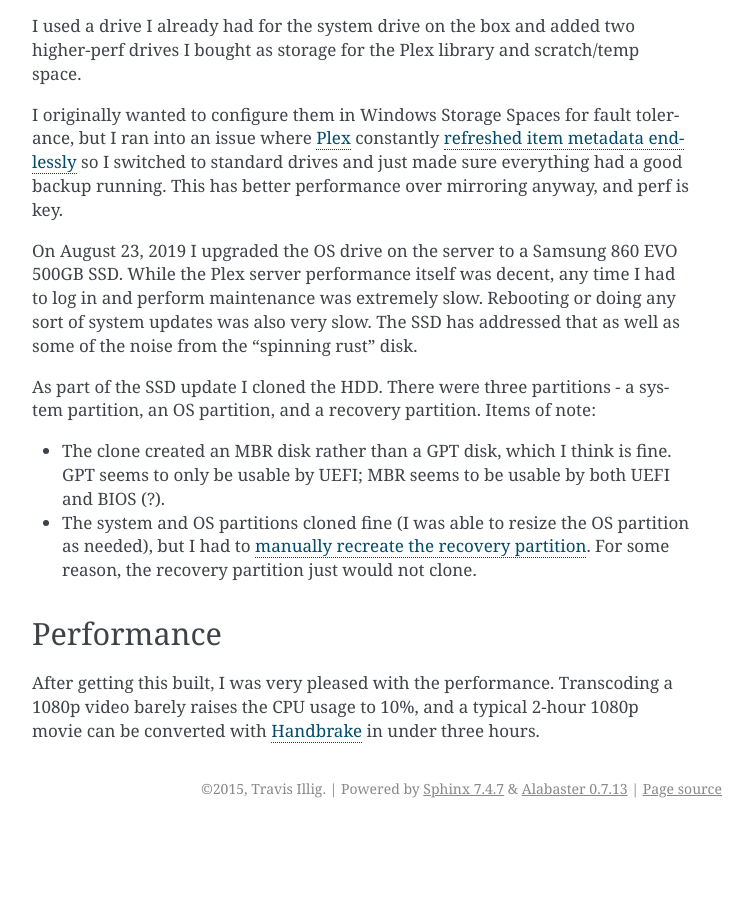
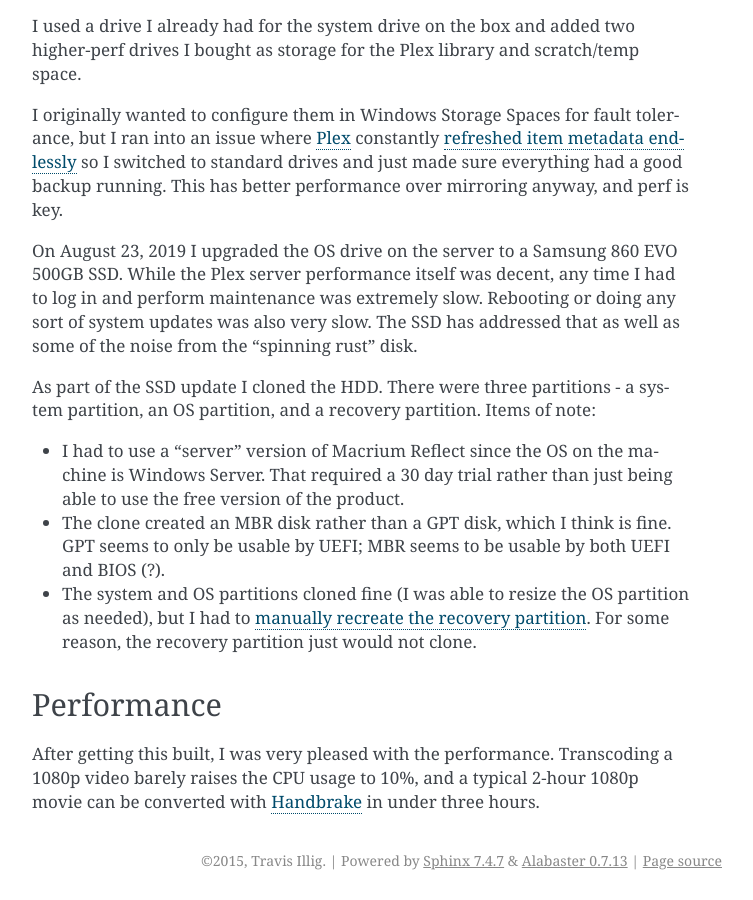
Before and after one commit to tillig/mediacenter, a Sphinx documentation site: the page built from docs/hardware/server/megaplex.rst, in a window 1280 px wide and 900 px high, scrolled down 1362 px. Shown: the whole window, without its empty margins (388-1141 px from the left). Built offline with Sphinx 7.4.7, drawn with Linux system fonts in a browser that asks for light colours; before the commit the page ends 2190 px from its top, so only the background shows below that.

Commit message:
Note on cloning software.

```diff
--- a/docs/hardware/server/megaplex.rst
+++ b/docs/hardware/server/megaplex.rst
@@ -45,6 +45,7 @@ On August 23, 2019 I upgraded the OS drive on the server to a Samsung 860 EVO 50
 
 As part of the SSD update I cloned the HDD. There were three partitions - a system partition, an OS partition, and a recovery partition. Items of note:
 
+- I had to use a "server" version of Macrium Reflect since the OS on the machine is Windows Server. That required a 30 day trial rather than just being able to use the free version of the product.
 - The clone created an MBR disk rather than a GPT disk, which I think is fine. GPT seems to only be usable by UEFI; MBR seems to be usable by both UEFI and BIOS (?).
 - The system and OS partitions cloned fine (I was able to resize the OS partition as needed), but I had to `manually recreate the recovery partition <https://michaelreichenbach.de/how-to-extend-windows-partition-blocked-by-recovery-partition/>`_. For some reason, the recovery partition just would not clone.
 
```
